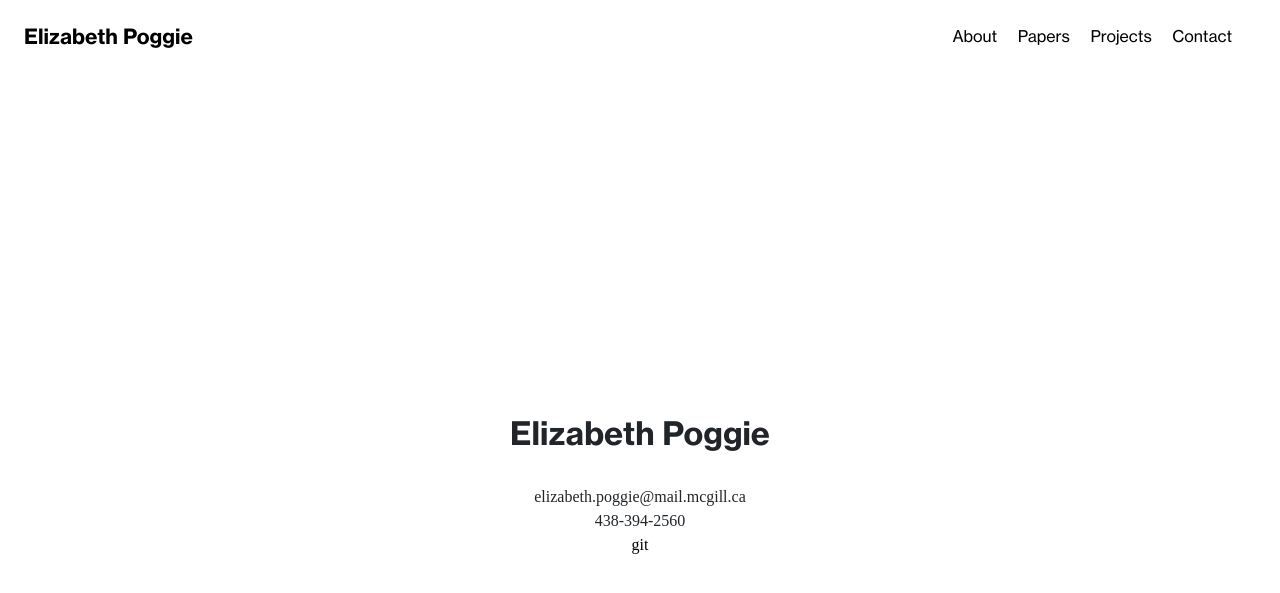
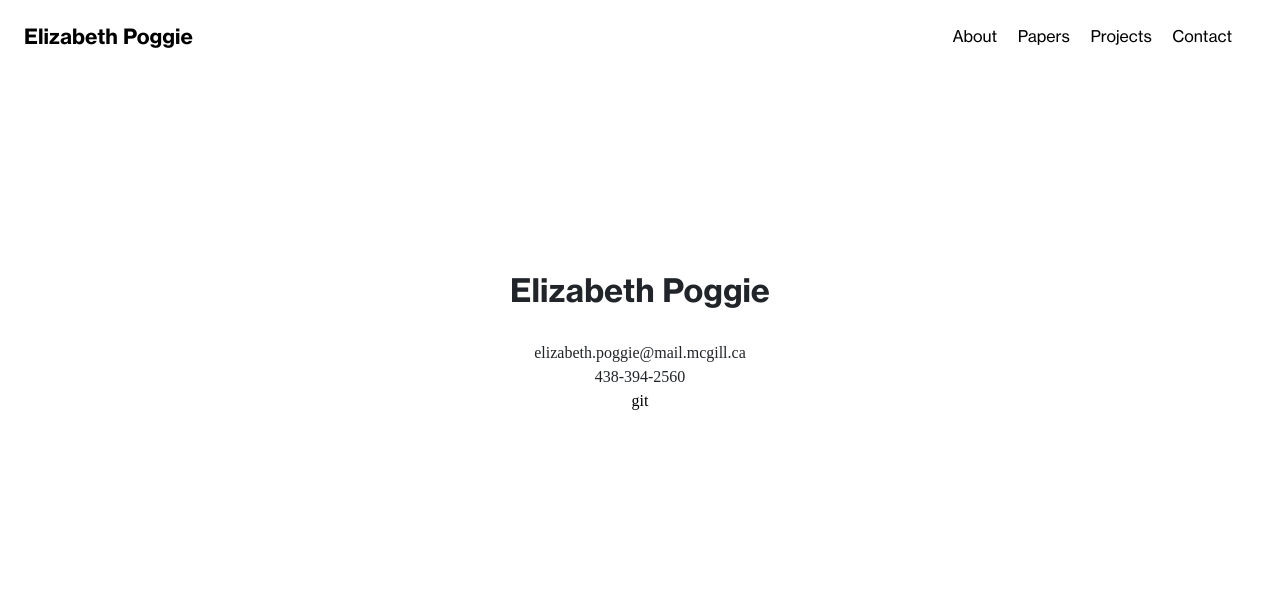
Before and after one commit to elizabeth-poggie/elizabethpoggie, a Jekyll site: the page built from elizabethpoggie/contact.markdown, in a window 1280 px wide. Shown: the top 593 px of the page. Built offline with Jekyll 4.4.1, drawn with Linux system fonts in a browser that asks for light colours; some web fonts are replaced.

Commit message:
fixed centering of the text in the page

```diff
--- a/elizabethpoggie/_layouts/contact.html
+++ b/elizabethpoggie/_layouts/contact.html
@@ -1,7 +1,7 @@
 ---
 layout: wrapper
 ---
-<div class="vertical-align" style="justify-content: center; width: 100vw !important; height: calc(100vh - 73px) !important;">
+<div class="paper-container vertical-align" style="justify-content: center; width: 100vw !important;">
     <div class="text-center">
         <h3 class="responsive-title">{{site.title}}</h3>
         <br>
```
